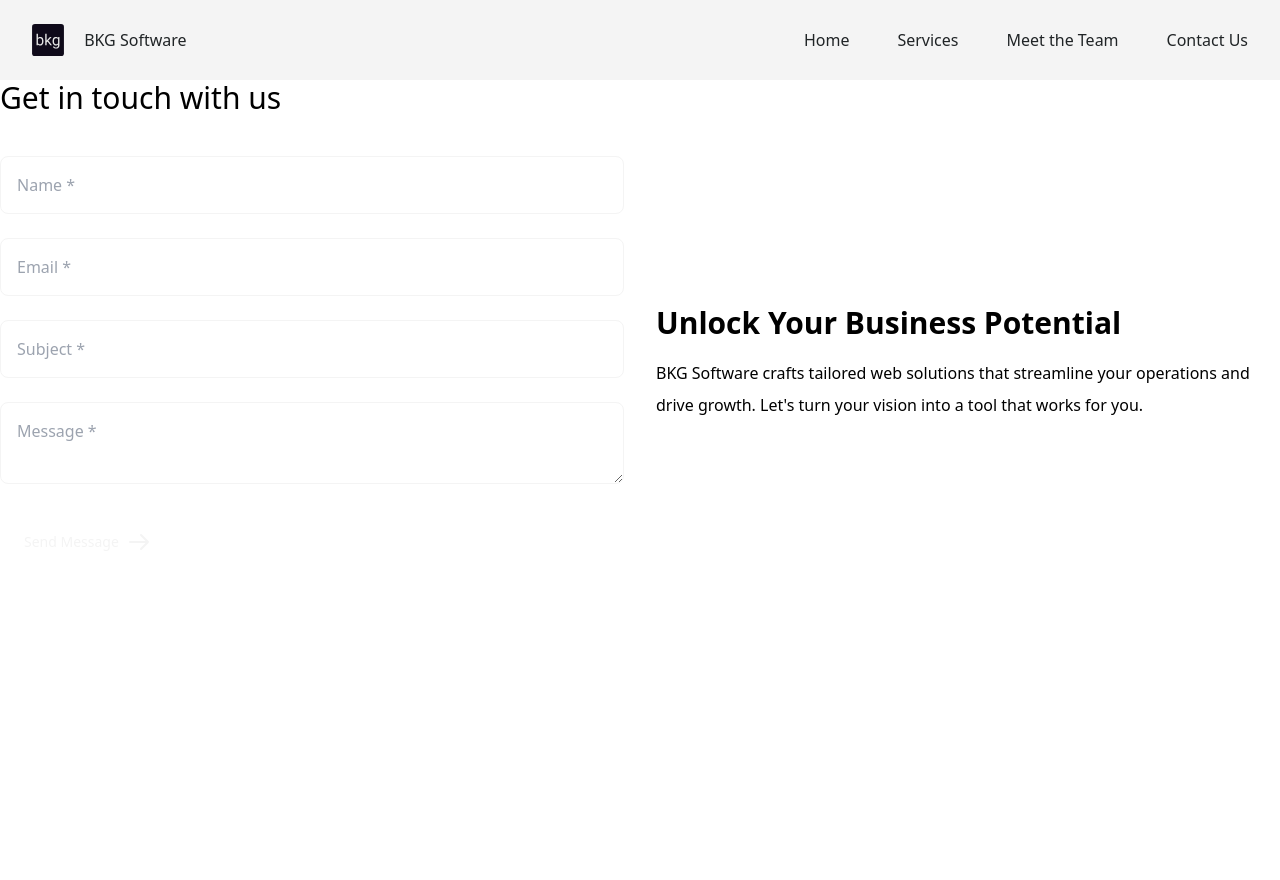
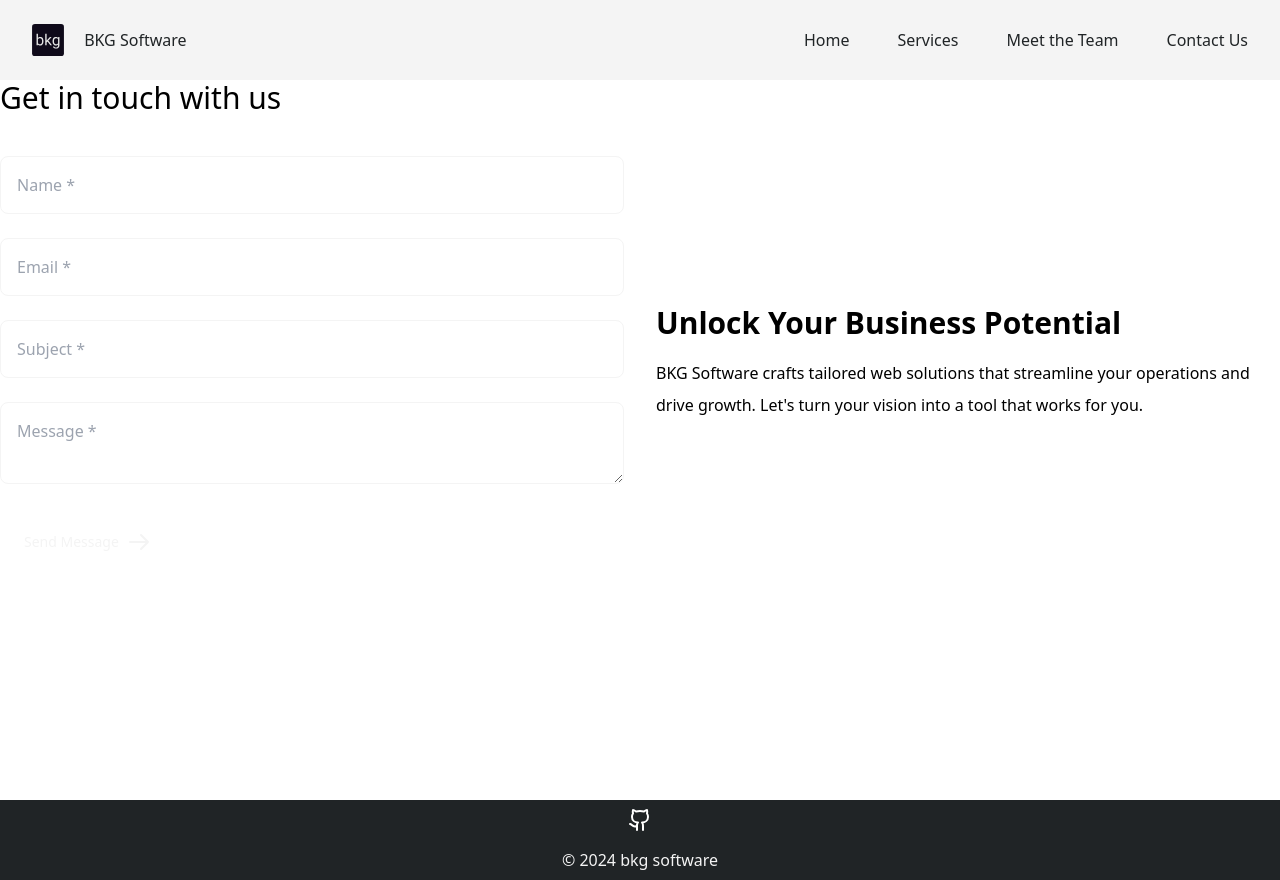
Before and after one commit to bkgsoftware/web, a React (Create React App) app: page /contact in a window 1280 px wide. Before the commit the page ends 800 px from the top, so only its background shows below. Built offline with nearby package versions, Linux system fonts and the light colour scheme.

Commit message:
re-style footer bar component and add it back to App.js

```diff
--- a/src/App.js
+++ b/src/App.js
@@ -5,6 +5,7 @@ import HomePage from "./pages/HomePage";
 import ServicesPage from "./pages/ServicesPage";
 import AboutPage from "./pages/AboutPage";
 import ContactPage from "./pages/ContactPage";
+import FooterBar from "./components/FooterBar";
 
 function App() {
     return (
@@ -18,6 +19,7 @@ function App() {
                     <Route path="/contact" element={<ContactPage/>}/>
                 </Routes>
             </div>
+            <FooterBar />
         </BrowserRouter>
     );
 }
--- a/src/components/Copyright.js
+++ b/src/components/Copyright.js
@@ -2,7 +2,7 @@ import React from "react";
 
 const Copyright = () => {
     return (
-        <div className="flex items-center justify-center border-t-2 border-b-2 bg-tertiary p-2 pl-10 pr-10">
+        <div className="flex items-center justify-center text-center text-white bg-black p-2 pl-10 pr-10">
             <p>&#169; 2024 bkg software</p>
         </div>
     );
--- a/src/components/SocialMedia.js
+++ b/src/components/SocialMedia.js
@@ -1,11 +1,11 @@
 import React from "react";
-import GitHubLogo from "../assets/github-logo.png";
+import { Github } from "lucide-react"
 
 const Copyright = () => {
     return (
-        <nav className="flex items-center justify-center border-t-2 bg-tertiary p-2 pl-10 pr-10">
+        <nav className="flex items-center justify-center text-center p-2 pl-10 pr-10 text-white bg-black">
             <a href="https://github.com/bkgsoftware">
-                <img src={GitHubLogo} alt="GitHub company logo"/>
+                <Github color='white'></Github>
             </a>
         </nav>
     );
```
Also changed, not shown: src/assets/github-logo.png (deleted).
